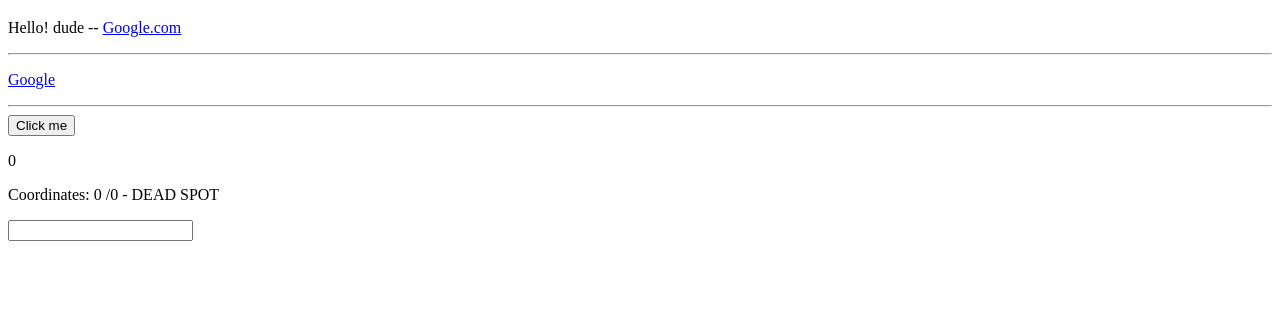
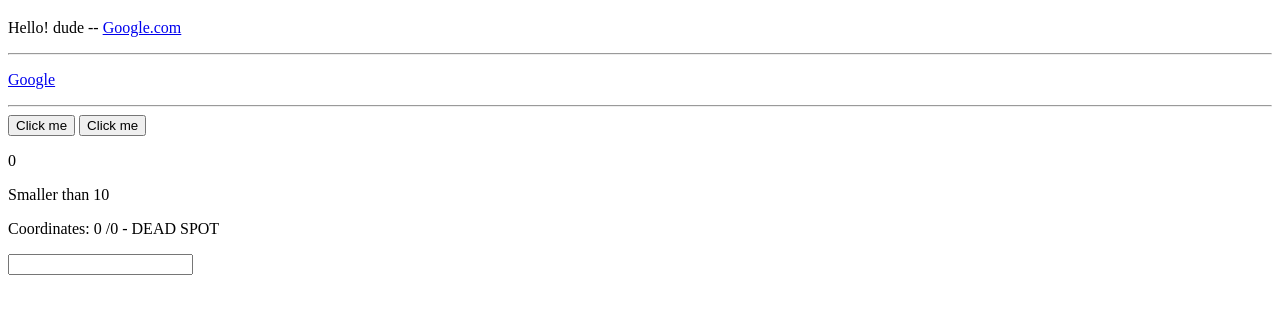
Before and after one commit to donmarcos/vueclass, a plain HTML site: page index.html in a window 1280 px wide. Shown: the part 61-374 px from the top of the page. Drawn offline with nearby package versions, Linux system fonts and the light colour scheme.

Commit message:
video 21 javascript calculation inline {{}}

```diff
--- a/index.html
+++ b/index.html
@@ -15,7 +15,10 @@
 
     <hr>
    <button v-on:click="increase(2, $event)">Click me</button>
+   <button v-on:click="counter++">Click me</button>
    <p>{{ counter }}</p>
+   <p>{{ counter * 2 > 10 ? 'Greater than 10' : 'Smaller than 10' }}</p>
+
    <p v-on:mousemove="updateCorrdinates">
    	Coordinates: {{ x }} /{{ y }} -
        <span v-on:mousemove.stop="">DEAD SPOT</span>
```
